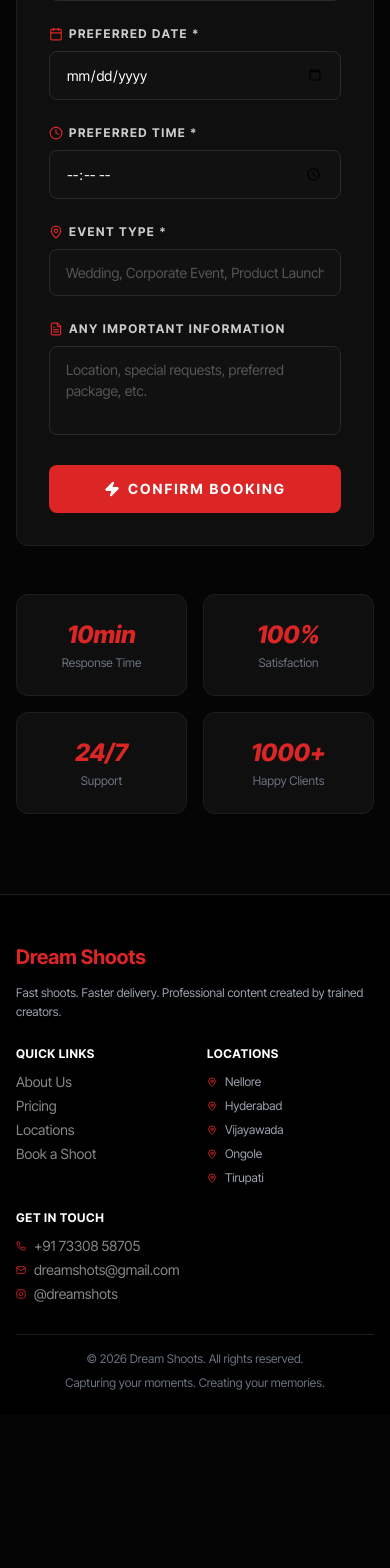
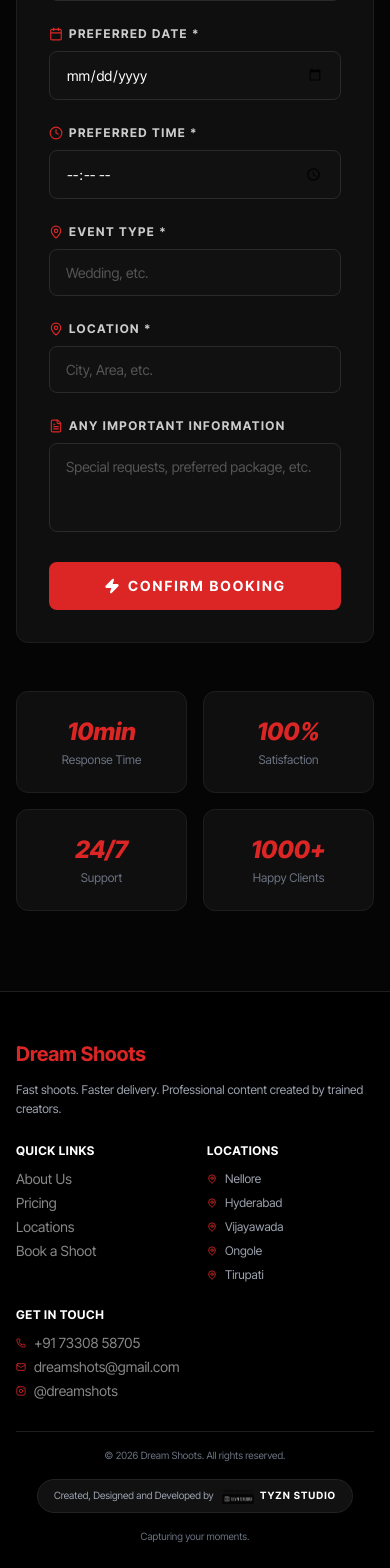
Before and after one commit to Rohithprox/Dream_Shoots_App, a React (Create React App) app in the folder frontend/: page / in a window 390 px wide. Shown: the part 5893-7461 px from the top of the page. Before the commit the page ends 7308 px from the top, so only its background shows below. Built offline with nearby package versions, Linux system fonts and the light colour scheme; no server answers.

Commit message:
feat: logo resizing, location field, footer rebranding, and secure admin access

```diff
--- a/frontend/src/components/AdminPage.js
+++ b/frontend/src/components/AdminPage.js
@@ -46,9 +46,9 @@ const AdminPage = () => {
   };
 
   const exportCSV = () => {
-    const headers = ['Name', 'Phone', 'Date', 'Time', 'Event', 'Package', 'Status', 'Notes', 'Booked On'];
+    const headers = ['Name', 'Phone', 'Date', 'Time', 'Location', 'Event', 'Package', 'Status', 'Notes', 'Booked On'];
     const rows = bookings.map((b) => [
-      b.name, b.phone, b.preferred_date, b.preferred_time, b.event_type,
+      b.name, b.phone, b.preferred_date, b.preferred_time, b.location || '-', b.event_type,
       b.selected_package || '-', b.status, b.important_info || '-',
       new Date(b.created_at).toLocaleString(),
     ]);
@@ -79,7 +79,7 @@ const AdminPage = () => {
       <div className="max-w-7xl mx-auto mb-6">
         <div className="flex items-center justify-between flex-wrap gap-4">
           <div className="flex items-center gap-3">
-            <img src="/dreamshoots-logo.png" alt="Dream Shoots" className="h-8" />
+            <img src="/dreamshoots-logo.png" alt="Dream Shoots" className="h-12" />
             <span className="text-gray-500 text-sm font-medium">Admin Panel</span>
           </div>
           <div className="flex items-center gap-2">
@@ -157,7 +157,7 @@ const AdminPage = () => {
               <table data-testid="admin-bookings-table" className="w-full">
                 <thead>
                   <tr className="border-b border-[var(--ds-border)]">
-                    {['Name', 'Phone', 'Date', 'Time', 'Event', 'Status', 'Actions'].map((h) => (
+                    {['Name', 'Phone', 'Date', 'Time', 'Event', 'Location', 'Status', 'Actions'].map((h) => (
                       <th key={h} className="text-left text-gray-500 text-[10px] uppercase tracking-wider font-bold py-3 px-4">{h}</th>
                     ))}
                   </tr>
@@ -173,6 +173,7 @@ const AdminPage = () => {
                       <td className="py-3 px-4 text-gray-300 text-sm">{b.preferred_date}</td>
                       <td className="py-3 px-4 text-gray-300 text-sm">{b.preferred_time}</td>
                       <td className="py-3 px-4 text-gray-300 text-sm">{b.event_type}</td>
+                      <td className="py-3 px-4 text-gray-300 text-sm">{b.location || '-'}</td>
                       <td className="py-3 px-4">
                         <span className={`px-2.5 py-1 rounded-full text-[10px] font-bold border capitalize ${statusColors[b.status] || statusColors.pending}`}>
                           {b.status}
@@ -222,7 +223,8 @@ const AdminPage = () => {
                   <div className="grid grid-cols-2 gap-2 text-sm mb-3">
                     <div><span className="text-gray-600 text-xs">Date:</span> <span className="text-gray-300">{b.preferred_date}</span></div>
                     <div><span className="text-gray-600 text-xs">Time:</span> <span className="text-gray-300">{b.preferred_time}</span></div>
-                    <div className="col-span-2"><span className="text-gray-600 text-xs">Event:</span> <span className="text-gray-300">{b.event_type}</span></div>
+                    <div><span className="text-gray-600 text-xs">Event:</span> <span className="text-gray-300">{b.event_type}</span></div>
+                    <div><span className="text-gray-600 text-xs">Location:</span> <span className="text-gray-300">{b.location || '-'}</span></div>
                   </div>
                   {b.important_info && (
                     <div className="text-gray-500 text-xs mb-3 border-t border-[var(--ds-border)] pt-2">{b.important_info}</div>
--- a/frontend/src/components/BookingSection.js
+++ b/frontend/src/components/BookingSection.js
@@ -12,6 +12,7 @@ const BookingSection = () => {
     preferred_date: '',
     preferred_time: '',
     event_type: '',
+    location: '',
     important_info: '',
   });
   const [loading, setLoading] = useState(false);
@@ -30,7 +31,7 @@ const BookingSection = () => {
     try {
       await axios.post(`${API}/bookings`, form);
       setSuccess(true);
-      setForm({ name: '', phone: '', preferred_date: '', preferred_time: '', event_type: '', important_info: '' });
+      setForm({ name: '', phone: '', preferred_date: '', preferred_time: '', event_type: '', location: '', important_info: '' });
     } catch (err) {
       setError('Something went wrong. Please try again.');
     }
@@ -91,13 +92,19 @@ const BookingSection = () => {
                 <input data-testid="booking-time-input" type="time" name="preferred_time" value={form.preferred_time} onChange={handleChange} required className="ds-input" />
               </div>
             </div>
-            <div>
-              <label className="ds-label"><MapPin size={14} className="text-[var(--ds-red)]" /> Event Type *</label>
-              <input data-testid="booking-event-type-input" type="text" name="event_type" value={form.event_type} onChange={handleChange} placeholder="Wedding, Corporate Event, Product Launch, etc." required className="ds-input" />
+            <div className="grid grid-cols-1 md:grid-cols-2 gap-6">
+              <div>
+                <label className="ds-label"><MapPin size={14} className="text-[var(--ds-red)]" /> Event Type *</label>
+                <input data-testid="booking-event-type-input" type="text" name="event_type" value={form.event_type} onChange={handleChange} placeholder="Wedding, etc." required className="ds-input" />
+              </div>
+              <div>
+                <label className="ds-label"><MapPin size={14} className="text-[var(--ds-red)]" /> Location *</label>
+                <input data-testid="booking-location-input" type="text" name="location" value={form.location} onChange={handleChange} placeholder="City, Area, etc." required className="ds-input" />
+              </div>
             </div>
             <div>
               <label className="ds-label"><FileText size={14} className="text-[var(--ds-red)]" /> Any Important Information</label>
-              <textarea data-testid="booking-info-textarea" name="important_info" value={form.important_info} onChange={handleChange} placeholder="Location, special requests, preferred package, etc." rows={3} className="ds-input resize-none" />
+              <textarea data-testid="booking-info-textarea" name="important_info" value={form.important_info} onChange={handleChange} placeholder="Special requests, preferred package, etc." rows={3} className="ds-input resize-none" />
             </div>
             {error && <p data-testid="booking-error" className="text-red-500 text-sm">{error}</p>}
             <button data-testid="confirm-booking-btn" type="submit" disabled={loading} className="btn-red w-full justify-center text-sm py-4 rounded-lg">
--- a/frontend/src/components/Footer.js
+++ b/frontend/src/components/Footer.js
@@ -79,12 +79,28 @@ const Footer = () => {
         </div>
 
         {/* Bottom bar */}
-        <div className="border-t border-[var(--ds-border)] pt-4 md:pt-6 flex flex-col md:flex-row items-center justify-between gap-2 md:gap-4">
-          <p className="text-gray-500 text-xs text-center md:text-left">
+        <div className="border-t border-[var(--ds-border)] pt-4 md:pt-6 flex flex-col md:flex-row items-center justify-between gap-4">
+          <p className="text-gray-500 text-[10px] md:text-xs text-center md:text-left">
             &copy; {new Date().getFullYear()} Dream Shoots. All rights reserved.
           </p>
-          <p className="text-gray-500 text-xs text-center">
-            Capturing your moments. Creating your memories.
+          <a
+            href="https://tzynstudio.com/"
+            target="_blank"
+            rel="noopener noreferrer"
+            className="group flex items-center gap-2 bg-[#111] border border-[#222] px-4 py-2 rounded-full hover:border-[#444] transition-all"
+          >
+            <span className="text-gray-400 text-[10px] md:text-xs">Created, Designed and Developed by</span>
+            <div className="flex items-center gap-1.5">
+              <img
+                src="/TZYN MARK.png"
+                alt="TYZN Studio"
+                className="h-4 w-auto grayscale group-hover:grayscale-0 transition-all opacity-70 group-hover:opacity-100"
+              />
+              <span className="text-white font-bold text-[10px] md:text-xs tracking-widest uppercase">TYZN Studio</span>
+            </div>
+          </a>
+          <p className="text-gray-500 text-[10px] md:text-xs text-center">
+            Capturing your moments.
           </p>
         </div>
       </div>
--- a/frontend/src/components/Navbar.js
+++ b/frontend/src/components/Navbar.js
@@ -35,7 +35,7 @@ const Navbar = () => {
           <img
             src="/dreamshoots-logo.png"
             alt="Dream Shoots"
-            className="h-10 md:h-12 w-auto"
+            className="h-20 md:h-24 w-auto"
           />
         </div>
 
@@ -50,13 +50,6 @@ const Navbar = () => {
               {item}
             </button>
           ))}
-          <button
-            data-testid="nav-admin"
-            onClick={() => navigate('/admin')}
-            className="flex items-center gap-1.5 text-sm text-gray-400 hover:text-white transition-colors font-medium tracking-wide"
-          >
-            <Shield size={14} /> Admin
-          </button>
           <button
             data-testid="nav-book-a-shoot"
             onClick={() => scrollTo('contact')}
@@ -87,12 +80,6 @@ const Navbar = () => {
             </button>
           ))}
           <button
-            onClick={() => navigate('/admin')}
-            className="block w-full text-left text-gray-300 hover:text-white py-2 font-medium flex items-center gap-2"
-          >
-            <Shield size={14} /> Admin
-          </button>
-          <button
             onClick={() => scrollTo('contact')}
             className="btn-red w-full text-center justify-center text-xs py-3"
           >
```
Also changed, not shown: 1 other file (tests, documents, lock files or other folders).
